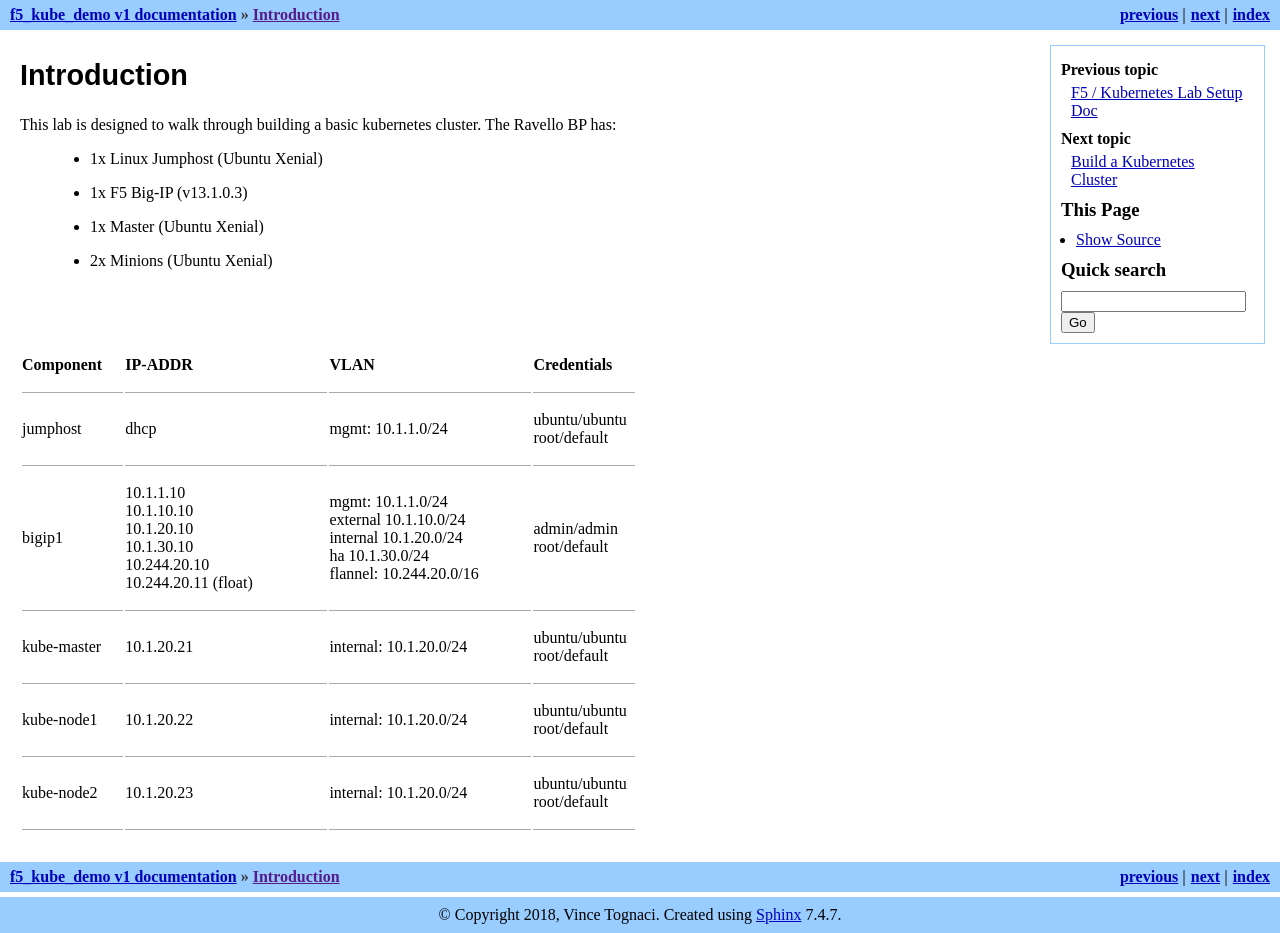
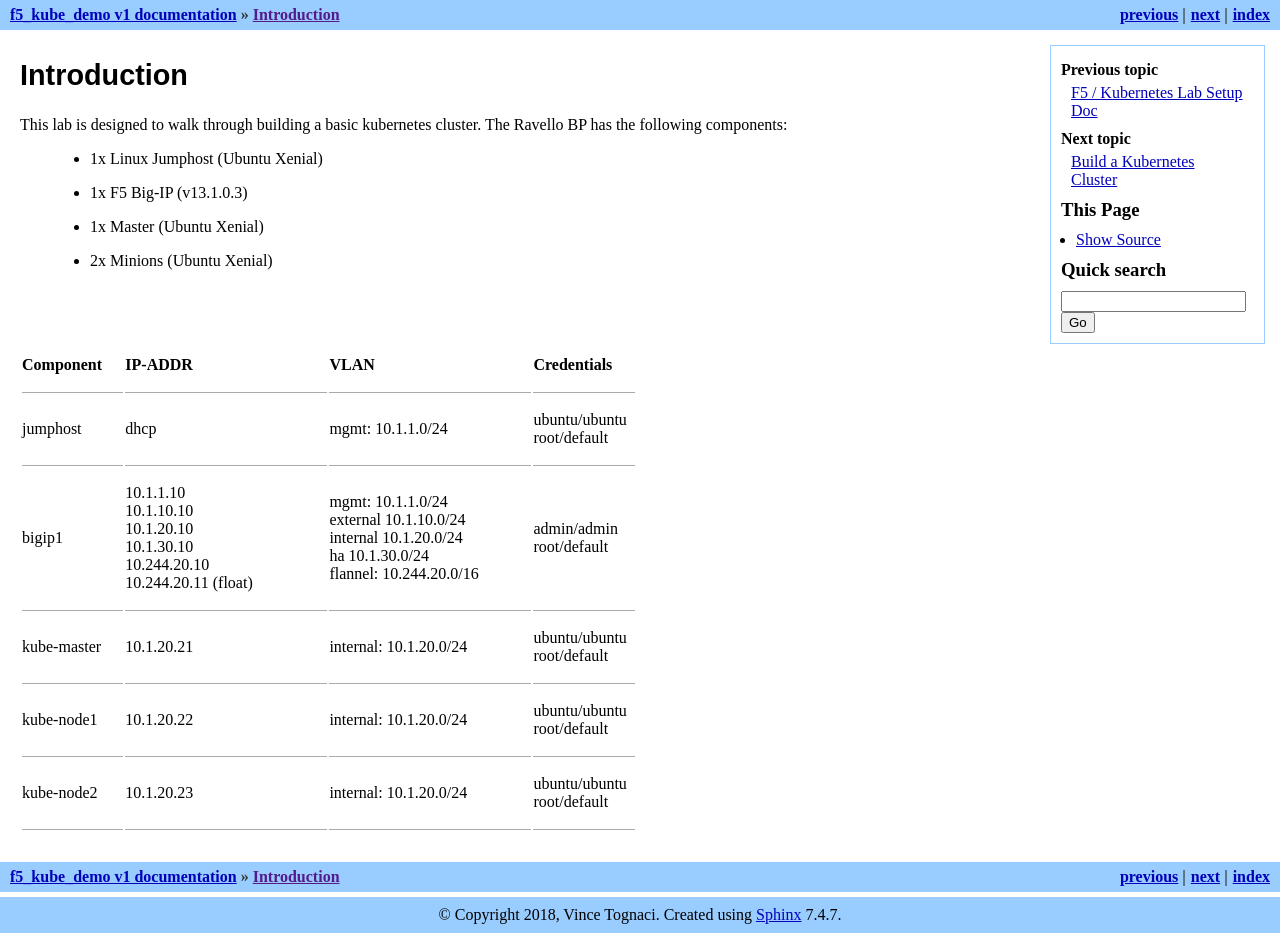
Before and after one commit to vtog/f5-kube-demo, a Sphinx documentation site: the page built from docs/intro.rst, in a window 1280 px wide. Built offline with Sphinx 7.4.7, drawn with Linux system fonts in a browser that asks for light colours.

Commit message:
verbiage

```diff
--- a/docs/intro.rst
+++ b/docs/intro.rst
@@ -1,6 +1,6 @@
 Introduction
 ============
-This lab is designed to walk through building a basic kubernetes cluster. The Ravello BP has:
+This lab is designed to walk through building a basic kubernetes cluster. The Ravello BP has the following components:
     - 1x Linux Jumphost (Ubuntu Xenial)
     - 1x F5 Big-IP (v13.1.0.3)
     - 1x Master (Ubuntu Xenial)
```
